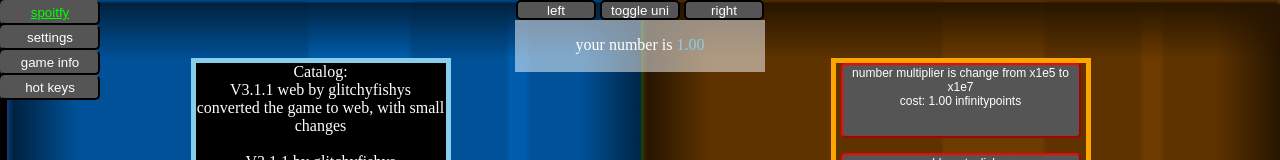
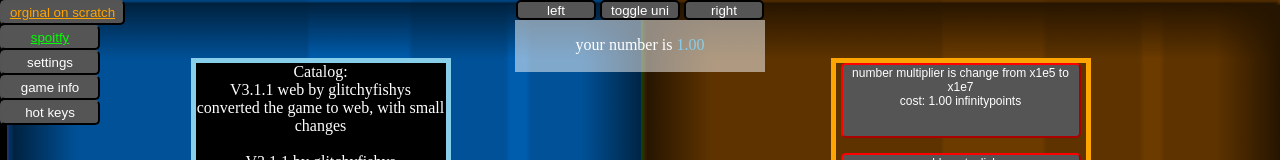
Before and after one commit to glitchyfishys/InfinityClicker, a plain HTML site: page index.html in a window 1280 px wide. Shown: the top 160 px of the page. Drawn offline with Linux system fonts and the light colour scheme.

Commit message:
Update index.html

```diff
--- a/index.html
+++ b/index.html
@@ -7,6 +7,7 @@
     </head>
     <body>
         <div class="gameinfo">
+            <button style="width: 125px; height: 25px;"><a style="color: orange;" target="_blank" href="https://scratch.mit.edu/projects/918364482/">orginal on scratch</a></button>
             <button style="width: 100px; height: 25px;"><a style="color: lime;" target="_blank" href="https://open.spotify.com/playlist/5P9oRAJkVMDXOCri2kfHlw?si=edecbfe76f804d85">spoitfy</a></button>
             <button style="width: 100px; height: 25px;" onclick="modal.showsettings()">settings</button>
             <button style="width: 100px; height: 25px;" onclick="modal.showinfo()">game info</button>
```
